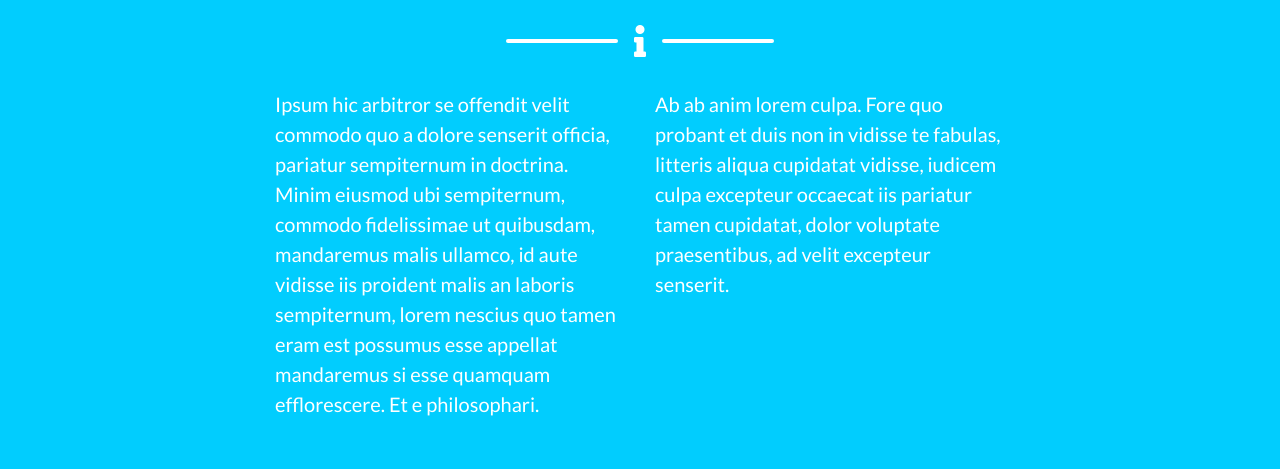
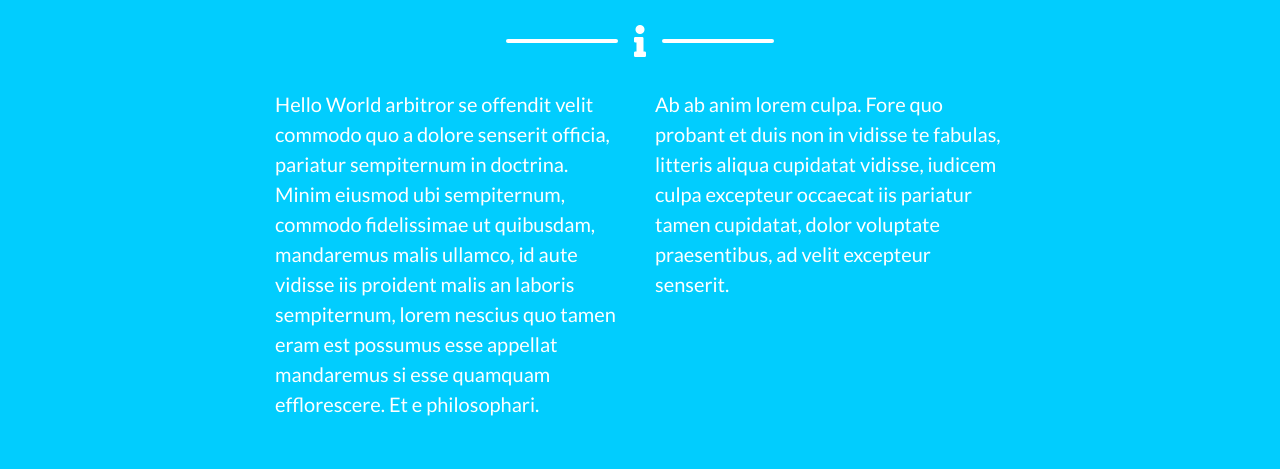
Before and after one commit to Ncech99/NCweb, a website with bundled scripts: page index.html in a window 1280 px wide. Shown: the part 1531-2000 px from the top of the page. Built offline with nearby package versions, Linux system fonts and the light colour scheme.

Commit message:
Added hello world!

```diff
--- a/index.html
+++ b/index.html
@@ -125,7 +125,7 @@
       <!-- About Section Content -->
       <div class="row">
         <div class="col-lg-4 ml-auto">
-            <p class="lead">Ipsum hic arbitror se offendit velit commodo quo a dolore senserit officia,
+            <p class="lead">Hello World arbitror se offendit velit commodo quo a dolore senserit officia,
                 pariatur sempiternum in doctrina. Minim eiusmod ubi sempiternum, commodo
                 fidelissimae ut quibusdam, mandaremus malis ullamco, id aute vidisse iis
                 proident malis an laboris sempiternum, lorem nescius quo tamen eram est possumus
```
